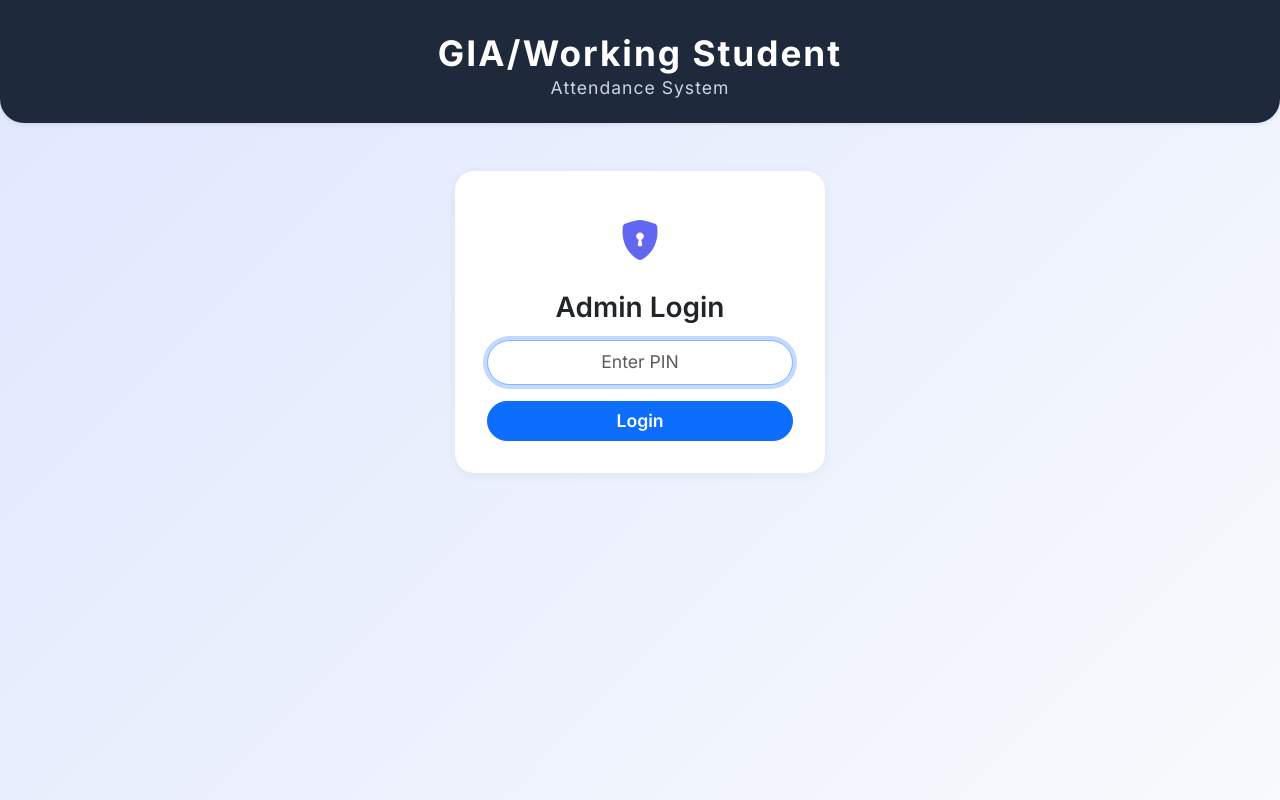
After one commit to earlhsjks/gia-attendance, a Flask app: page /login in a window 1280 px wide. The commit adds this page. Run offline with Flask 3, Linux system fonts and the light colour scheme.

Commit message:
login integr

```diff
--- a/app.py
+++ b/app.py
@@ -1,10 +1,12 @@
-from flask import Flask, render_template, request, redirect, jsonify, flash
+from flask import Flask, render_template, request, redirect, jsonify, flash, session, url_for
 from datetime import date
 from models import db, Event, Student, Attendance
 import csv
-from config import SQLALCHEMY_DATABASE_URI, SQLALCHEMY_TRACK_MODIFICATIONS
+from config import SQLALCHEMY_DATABASE_URI, SQLALCHEMY_TRACK_MODIFICATIONS, LOGIN_PIN
 from sqlalchemy import text
 from models import db, Event, Student, Attendance
+from functools import wraps
+import time
 
 app = Flask(__name__)
 app.secret_key = '81a6u3xft47odubrf431sqcg2wfeqnlbfh0nh1yucg'
@@ -12,7 +14,25 @@ app.config['SQLALCHEMY_DATABASE_URI'] = SQLALCHEMY_DATABASE_URI
 app.config['SQLALCHEMY_TRACK_MODIFICATIONS'] = SQLALCHEMY_TRACK_MODIFICATIONS
 db.init_app(app)
 
+def login_required(f):
+    @wraps(f)
+    def decorated_function(*args, **kwargs):
+        # Check if logged in
+        if not session.get('logged_in'):
+            return redirect(url_for('login'))
+        # Check for inactivity (10 minutes = 600 seconds)
+        last_active = session.get('last_active')
+        now = time.time()
+        if last_active and now - last_active > 600:
+            session.clear()
+            return redirect(url_for('login'))
+        # Update last active time
+        session['last_active'] = now
+        return f(*args, **kwargs)
+    return decorated_function
+
 @app.route('/')
+@login_required
 def index():
     events = Event.query.order_by(Event.date.desc()).all()
     event_id = request.args.get('event_id')
@@ -43,6 +63,7 @@ def index():
     )
 
 @app.route('/mark', methods=['POST'])
+@login_required
 def mark():
     student_id = request.form['student_id']
     event_id = request.form['event_id']
@@ -106,6 +127,7 @@ def mark():
         return redirect(f"/?event_id={event_id}")
 
 @app.route('/create_event', methods=['POST'])
+@login_required
 def create_event():
     name = request.form['event_name']
     date_str = request.form['event_date']
@@ -115,6 +137,7 @@ def create_event():
     return redirect('/')
 
 @app.route('/delete_event/<int:event_id>', methods=['POST'])
+@login_required
 def delete_event(event_id):
     Attendance.query.filter_by(event_id=event_id).delete()
     Event.query.filter_by(id=event_id).delete()
@@ -122,6 +145,7 @@ def delete_event(event_id):
     return redirect('/')
 
 @app.route('/edit_event/<int:event_id>', methods=['POST'])
+@login_required
 def edit_event(event_id):
     name = request.form['event_name']
     date_str = request.form['event_date']
@@ -152,6 +176,7 @@ def import_students_from_csv(csv_file):
     db.session.commit()
 
 @app.route('/upload', methods=['GET', 'POST'])
+@login_required
 def upload_students_csv():
     # Optional: Add simple IP or password check here for extra security
     if request.method == 'POST':
@@ -179,6 +204,27 @@ def upload_students_csv():
     </form>
     '''
 
+# In your app.py
+from flask import render_template
+
+@app.route('/login', methods=['GET', 'POST'])
+def login():
+    error = None
+    if request.method == 'POST':
+        pin = request.form.get('pin')
+        if pin == LOGIN_PIN:
+            session['logged_in'] = True
+            session['last_active'] = time.time()
+            return redirect(url_for('index'))
+        else:
+            error = "Invalid PIN"
+    return render_template('auth.html', error=error)
+
+@app.route('/logout')
+def logout():
+    session.clear()
+    return redirect(url_for('login'))
+
 # Uncomment to import students on startup
 # with app.app_context():
 #     db.create_all()
--- /dev/null
+++ b/templates/auth.html
@@ -0,0 +1,87 @@
+<!DOCTYPE html>
+<html lang="en">
+<head>
+    <meta charset="UTF-8">
+    <title>Login - GIA Attendance System</title>
+    <meta name="viewport" content="width=device-width, initial-scale=1">
+    <link href="https://cdn.jsdelivr.net/npm/bootstrap@5.3.3/dist/css/bootstrap.min.css" rel="stylesheet">
+    <link rel="stylesheet" href="https://cdn.jsdelivr.net/npm/bootstrap-icons@1.11.3/font/bootstrap-icons.min.css">
+    <style>
+        @import url('https://fonts.googleapis.com/css2?family=Inter:wght@400;600;700&display=swap');
+        body {
+            font-family: "Inter", sans-serif;
+            background: linear-gradient(135deg, #e0e7ff 0%, #f8fafc 100%);
+            min-height: 100vh;
+        }
+        .main-header {
+            background: #1e293b;
+            color: #fff;
+            padding: 2rem 0 1rem 0;
+            border-radius: 0 0 1.5rem 1.5rem;
+            box-shadow: 0 4px 16px rgba(30,41,59,0.08);
+        }
+        .main-header h1 {
+            font-size: 2.2rem;
+            font-weight: 700;
+            margin-bottom: 0.2rem;
+            letter-spacing: 2px;
+        }
+        .main-header h2 {
+            font-size: 1.1rem;
+            font-weight: 400;
+            color: #cbd5e1;
+            letter-spacing: 1px;
+        }
+        .login-card {
+            background: #fff;
+            border-radius: 1.2rem;
+            box-shadow: 0 2px 12px rgba(30,41,59,0.06);
+            max-width: 370px;
+            margin: 3em auto 0 auto;
+            padding: 2.5em 2em 2em 2em;
+        }
+        .form-control {
+            border-radius: 1.5rem;
+            font-size: 1.1em;
+        }
+        .btn-primary {
+            border-radius: 2rem;
+            font-weight: 600;
+            font-size: 1.1em;
+        }
+        .error {
+            color: #c00;
+            margin-top: 1em;
+            text-align: center;
+        }
+        .login-icon {
+            font-size: 2.5em;
+            color: #6366f1;
+            margin-bottom: 0.5em;
+            display: block;
+            text-align: center;
+        }
+    </style>
+</head>
+<body>
+    <div class="main-header text-center mb-4 shadow-sm">
+        <h1>GIA/Working Student</h1>
+        <h2>Attendance System</h2>
+    </div>
+    <div class="login-card">
+        <div class="login-icon">
+            <i class="bi bi-shield-lock-fill"></i>
+        </div>
+        <h3 class="text-center mb-3" style="font-weight:600;">Admin Login</h3>
+        <form method="post" autocomplete="off">
+            <div class="mb-3">
+                <input type="password" name="pin" class="form-control form-control-lg text-center" placeholder="Enter PIN" autofocus required>
+            </div>
+            <button type="submit" class="btn btn-primary w-100">Login</button>
+        </form>
+        {% if error %}
+            <div class="error">{{ error }}</div>
+        {% endif %}
+    </div>
+</body>
+</html>
--- a/templates/index.html
+++ b/templates/index.html
@@ -2,7 +2,7 @@
 <html lang="en">
 <head>
     <meta charset="UTF-8">
-    <title>Attendance - {{ today }}</title>
+    <title>GIA Attendance System</title>
     <meta name="viewport" content="width=device-width, initial-scale=1">
     <link href="https://cdn.jsdelivr.net/npm/bootstrap@5.3.3/dist/css/bootstrap.min.css" rel="stylesheet">
     <!-- <link href="{{ url_for('static', filename='style.css') }}" rel="stylesheet"> -->
@@ -74,7 +74,7 @@
                     {% if selected_event %}
                         {{ selected_event.name }}
                     {% else %}
-                        {{ today }}
+                        ...
                     {% endif %}
                 </strong>
             </h3>
```
